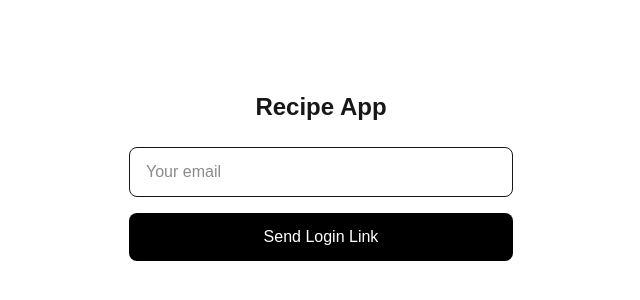
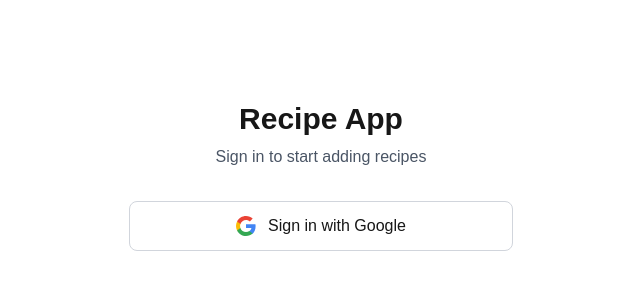
Before and after one commit to Colewarfield/Recipe-App, a Next.js app: page /login in a window 1280 px wide. Shown: the part 224-524 px from the top of the page, without its empty margins (319-959 px from the left). Built offline with nearby package versions, Linux system fonts and the light colour scheme.

Commit message:
Replace magic link with Google sign-in

```diff
--- a/app/login/page.tsx
+++ b/app/login/page.tsx
@@ -4,53 +4,48 @@ import { useState } from 'react'
 import { createClient } from '@/lib/supabase/client'
 
 export default function LoginPage() {
-  const [email, setEmail] = useState('')
-  const [message, setMessage] = useState('')
   const [loading, setLoading] = useState(false)
+  const [error, setError] = useState('')
 
-  async function handleLogin(e: React.FormEvent) {
-    e.preventDefault()
+  async function handleGoogleSignIn() {
     setLoading(true)
-    setMessage('')
+    setError('')
 
     const supabase = createClient()
-    const { error } = await supabase.auth.signInWithOtp({
-      email,
+    const { error } = await supabase.auth.signInWithOAuth({
+      provider: 'google',
       options: {
-        emailRedirectTo: `${window.location.origin}/auth/callback`,
+        redirectTo: `${window.location.origin}/auth/callback`,
       },
     })
 
     if (error) {
-      setMessage(`Error: ${error.message}`)
-    } else {
-      setMessage('Check your email for a login link!')
+      setError(error.message)
+      setLoading(false)
     }
-    setLoading(false)
   }
 
   return (
     <div className="min-h-screen flex items-center justify-center p-4">
-      <div className="w-full max-w-sm">
-        <h1 className="text-2xl font-bold mb-6 text-center">Recipe App</h1>
-        <form onSubmit={handleLogin} className="space-y-4">
-          <input
-            type="email"
-            required
-            placeholder="Your email"
-            value={email}
-            onChange={(e) => setEmail(e.target.value)}
-            className="w-full px-4 py-3 border rounded-lg"
-          />
-          <button
-            type="submit"
-            disabled={loading}
-            className="w-full px-4 py-3 bg-black text-white rounded-lg disabled:opacity-50"
-          >
-            {loading ? 'Sending...' : 'Send Login Link'}
-          </button>
-        </form>
-        {message && <p className="mt-4 text-center text-sm">{message}</p>}
+      <div className="w-full max-w-sm text-center">
+        <h1 className="text-3xl font-bold mb-2">Recipe App</h1>
+        <p className="text-gray-600 mb-8">Sign in to start adding recipes</p>
+
+        <button
+          onClick={handleGoogleSignIn}
+          disabled={loading}
+          className="w-full px-4 py-3 border border-gray-300 rounded-lg font-medium flex items-center justify-center gap-3 hover:bg-gray-50 disabled:opacity-50"
+        >
+          <svg width="20" height="20" viewBox="0 0 20 20" xmlns="http://www.w3.org/2000/svg">
+            <path fill="#4285F4" d="M19.6 10.23c0-.68-.06-1.36-.19-2.03H10v3.85h5.4c-.23 1.26-.94 2.33-2 3.05v2.53h3.24c1.9-1.75 2.96-4.34 2.96-7.4z" />
+            <path fill="#34A853" d="M10 20c2.7 0 4.96-.9 6.62-2.44l-3.24-2.53c-.9.6-2.04.95-3.38.95-2.6 0-4.8-1.75-5.6-4.1H1.06v2.6C2.74 17.83 6.13 20 10 20z" />
+            <path fill="#FBBC05" d="M4.4 11.88c-.2-.6-.32-1.24-.32-1.88s.12-1.28.32-1.88V5.5H1.06C.38 6.85 0 8.38 0 10s.38 3.15 1.06 4.5l3.34-2.62z" />
+            <path fill="#EA4335" d="M10 3.98c1.47 0 2.79.5 3.83 1.5l2.87-2.87C14.96.98 12.7 0 10 0 6.13 0 2.74 2.17 1.06 5.5l3.34 2.62C5.2 5.73 7.4 3.98 10 3.98z" />
+          </svg>
+          {loading ? 'Redirecting...' : 'Sign in with Google'}
+        </button>
+
+        {error && <p className="mt-4 text-red-600 text-sm">{error}</p>}
       </div>
     </div>
   )
```
